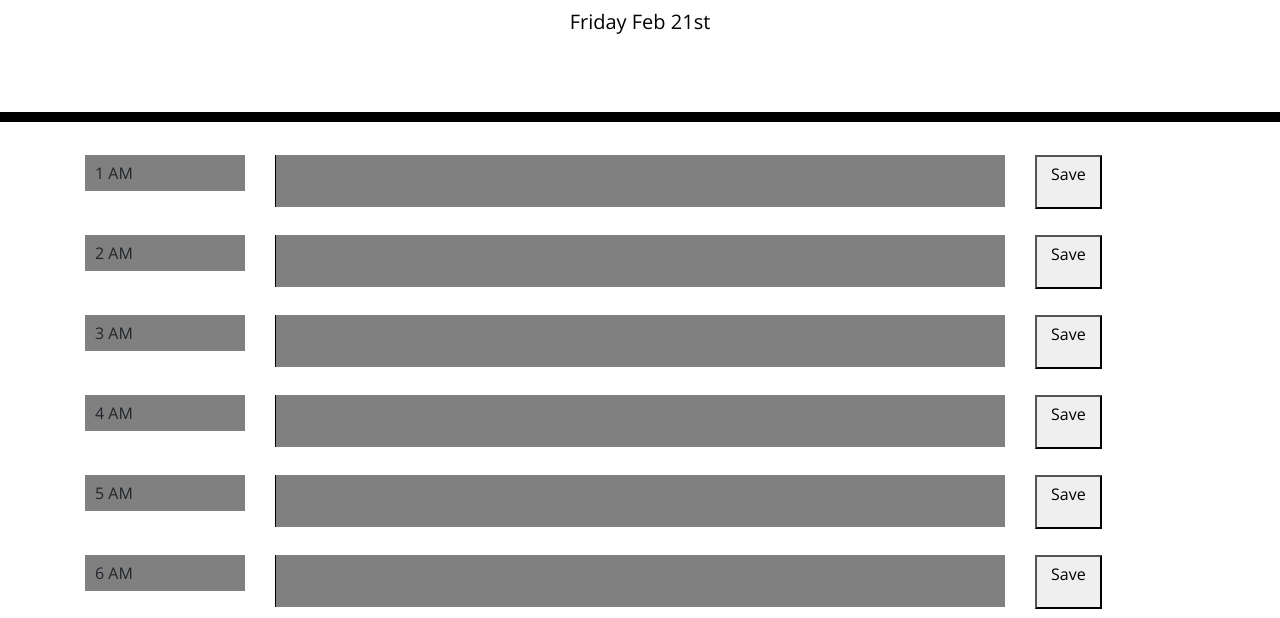
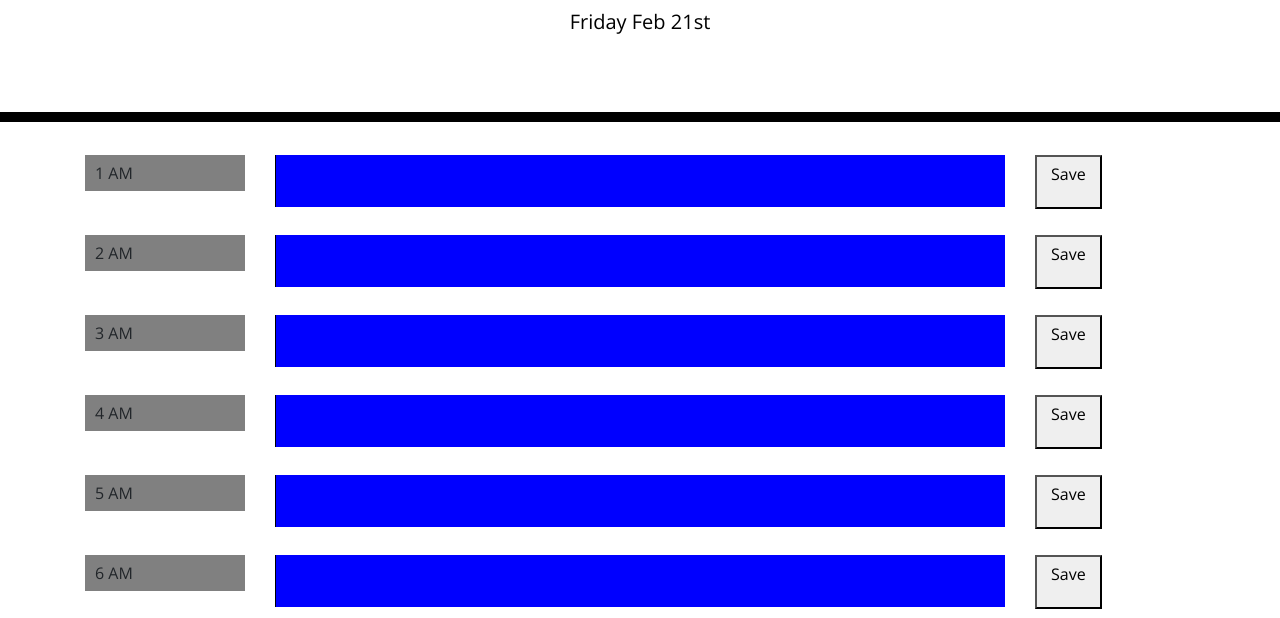
Before and after one commit to Mbell42/05_work-day-scheduler, a plain HTML site: page Develop/index.html in a window 1280 px wide. Shown: the part 182-800 px from the top of the page. Drawn offline with nearby package versions, Linux system fonts and the light colour scheme.

Commit message:
For index.html, I fixed 'next hour' issue such that the correct next hour properly displays with a bg color of green. I also cleaned up some of the code, refactoring and removing uneeded code to reduce lines.

```diff
--- a/Develop/index.html
+++ b/Develop/index.html
@@ -153,9 +153,9 @@
           //in the id of the current row's hourStamp
           hourStampNumb = parseInt($(hourStamp).attr('id').replace(/hourStamp/, ''));
           console.log("current row parsed as integer: ");
-          console.log("hourStampNumb is " + hourStampNumb);
+          console.log("hourStampNumb is \n" + hourStampNumb);
 
-          // Check current time and set row textarea bg colors dynamically
+          // Check current time and set ROW textarea BG COLORS dynamically
           //based on future, current hour, and past
           function setRowColors() {
             // Console log start of function
@@ -170,10 +170,12 @@
             $(saveStamp).css("padding","8px");
 
             let currentTime = moment().format();
-            let nextHour = currentTime.substr(currentTime.length - 5);
-            console.log("next hour is " + nextHour);
-            console.log("next hour parsed as integer below: ");
-            console.log(parseInt(nextHour));
+            // let currentTime = moment().calendar();
+            console.log("currentTime: \n",currentTime);
+
+            let nextHour = (parseInt(currentTime.substr(11,2)) + 1);
+            console.log("next hour is \n" + nextHour);
+            console.log("next hour parsed as integer below: \n", parseInt(nextHour));
 
             if (parseInt(nextHour) > hourStampNumb) {
               $(textStamp).css("background-color","blue");
```
Also changed, not shown: 1 other file.
